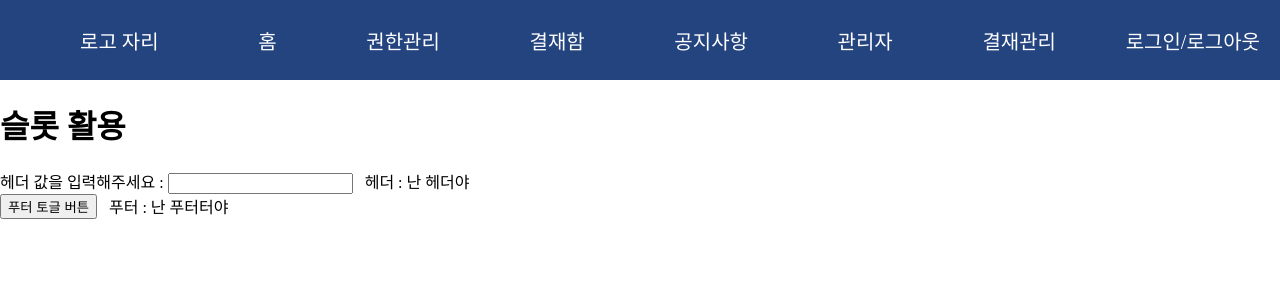
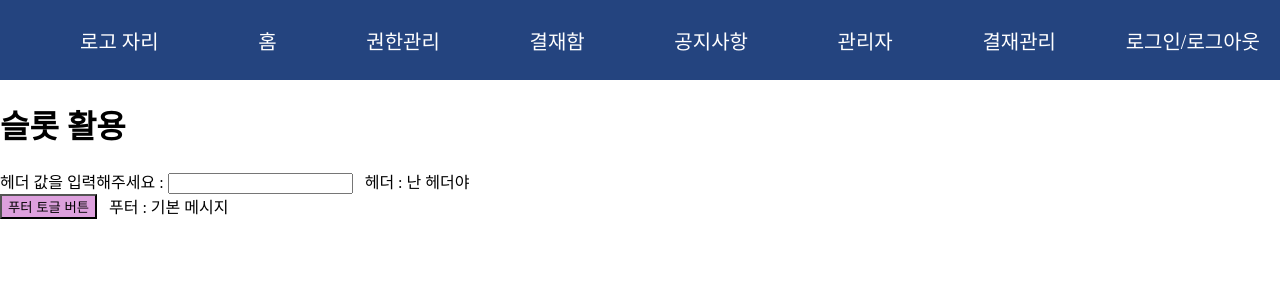
Before and after one commit to JxxHxxx/round1, a Vue app: page /admin in a window 1280 px wide. Shown: the top 300 px of the page. Built offline with nearby package versions, Linux system fonts and the light colour scheme.

Commit message:
FEAT :  버튼 속성 추가가

```diff
--- a/src/components/page/admin/AdminPage.vue
+++ b/src/components/page/admin/AdminPage.vue
@@ -1,5 +1,5 @@
 <script setup>
-import { provide, ref } from "vue";
+import { provide, reactive, ref } from "vue";
 import AdminParent from "./AdminParent.vue";
 import SimpleHeader from "./SimpleHeader.vue";
 import SimpleFooter from "./SimpleFooter.vue";
@@ -7,20 +7,24 @@ import SimpleButton from "./SimpleButton.vue";
 import SimpleInput from "./SimpleInput.vue";
 
 
-const message = ref("안녕 난 JxxHxxx");
 const headerValue = ref("난 헤더야");
-const footerValue = ref("난 푸터터야");
+
+const footer = reactive({
+  'message': '기본 메시지',
+  'toggle': true
+})
 
 // provide 테스트를 위한 로직 start
-function updateMessage(updateMessage) {
-  message.value = updateMessage;
-}
+// const message = ref("안녕 난 JxxHxxx");
+// function updateMessage(updateMessage) {
+//   message.value = updateMessage;
+// }
 
-provide("message", { message, updateMessage });
+// provide("message", { message, updateMessage });
 // provide 테스트를 위한 로직 end
 
 function updateFooterMessage(message) {
-  footerValue.value = message;
+  footer.message = message;
 }
 
 function updateHeaderMessage(message) {
@@ -28,7 +32,9 @@ function updateHeaderMessage(message) {
 }
 
 const handleFooterToggleButton = () => {
-  updateFooterMessage(footerValue.value === '푸터 메시지를 변경!' ? '난 푸터터야' : '푸터 메시지를 변경!')
+  footer.toggle ? footer.toggle = false : footer.toggle = true;
+
+  updateFooterMessage(footer.message === '푸터 메시지를 변경!' ? '난 푸터터야' : '푸터 메시지를 변경!');
 }
 
 </script>
@@ -46,8 +52,9 @@ const handleFooterToggleButton = () => {
       </template>
       <template #footer>
         <div class="footer-row">
-          <SimpleButton name="푸터 토글 버튼" :onClick="handleFooterToggleButton" />
-          <SimpleFooter :message="footerValue" />
+          <SimpleButton :className="footer.toggle ? 'toggleOn' : 'toggleOff'" name="푸터 토글 버튼"
+            :onClick="handleFooterToggleButton" />
+          <SimpleFooter :message="footer.message" />
         </div>
       </template>
     </AdminParent>
@@ -71,4 +78,12 @@ const handleFooterToggleButton = () => {
   align-items: center;
   gap: 12px;
 }
+
+.toggleOn {
+  background-color: plum;
+}
+
+.toggleOff {
+  background-color: skyblue;
+}
 </style>
--- a/src/components/page/admin/SimpleButton.vue
+++ b/src/components/page/admin/SimpleButton.vue
@@ -1,6 +1,6 @@
 <script setup>
-const props = defineProps(['name', 'onClick']);
+const props = defineProps(['name', 'onClick', 'className']);
 </script>
 <template>
-    <button @click="onClick">{{ props.name }}</button>
+    <button :class="props.className" @click="onClick">{{ props.name }}</button>
 </template>
```
